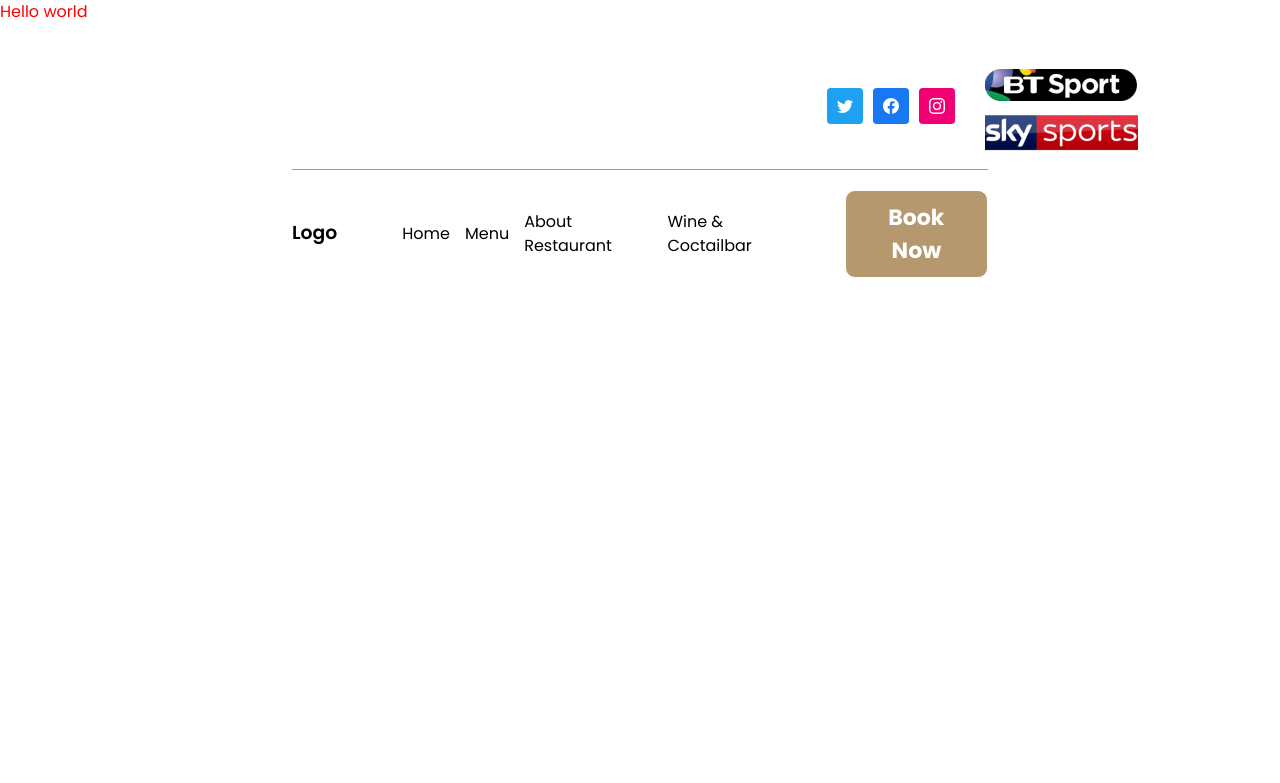
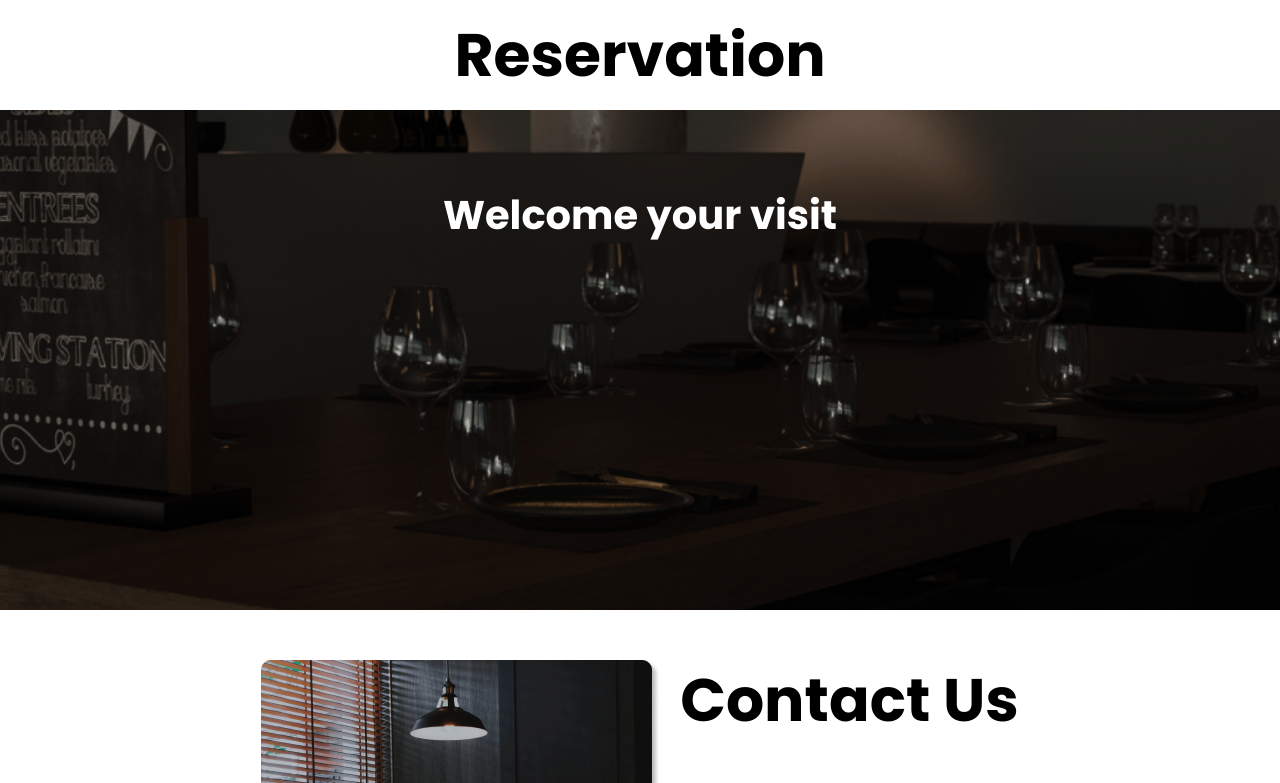
Before and after one commit to MahdiHasan943/next.js-new-restraurent-website, a Next.js app: page / in a window 1280 px wide. Shown: the part 4697-5480 px from the top of the page. Before the commit the page ends 4985 px from the top, so only its background shows below. Built offline with nearby package versions, Linux system fonts and the light colour scheme.

Commit message:
basic setup of reservation&contact us component

```diff
--- /dev/null
+++ b/src/Components/ContactUs.js
@@ -0,0 +1,21 @@
+import React from 'react'
+
+const ContactUs = () => {
+  return (
+      <div className='py-[50px]'>
+          <div className="w-full md:w-[60%] mx-auto md:flex  justify-center  gap-8">
+
+          <div className=""> <img className='w-full h-full' src="./conTact.png" alt="" /></div>
+              <div className="">
+
+                  <h3 className="dark:text-white text-black text-[40px]   sm:text-[60px] md:leading-[80px] font-bold">
+                      Contact Us
+                      </h3>
+
+          </div>
+         </div>
+    </div>
+  )
+}
+
+export default ContactUs
--- /dev/null
+++ b/src/Components/Reservation.js
@@ -0,0 +1,21 @@
+import React from 'react'
+
+const Reservation = () => {
+  return (
+      <div>
+
+          <h2 className="dark:text-white text-center text-black text-[40px]  py-6  sm:text-[60px] md:leading-[80px] font-bold">
+          Reservation
+          </h2>
+
+          <div className="ReservationBg">
+              <div className=" py-20 sm:px-20">
+                  <h4 className='text-white text-center text-[30px]  py-6  sm:text-[40px] md:leading-[80px] font-bold'>Welcome your visit</h4>
+
+              </div>
+        </div>
+    </div>
+  )
+}
+
+export default Reservation
--- a/src/pages/index.js
+++ b/src/pages/index.js
@@ -5,6 +5,8 @@ import { useTheme } from "next-themes";
 import "../styles/Home.module.css";
 import HomePageMenu from "@/Components/HomePageMenu";
 import Chef from "@/Components/Chef";
+import Reservation from "@/Components/Reservation";
+import ContactUs from "@/Components/ContactUs";
 export default function Home() {
   const { systemTheme, theme, setTheme } = useTheme();
   const [mounted, setMounted] = useState(false);
@@ -90,9 +92,12 @@ export default function Home() {
         </div>
         </div>
       {/* 5 */}
-      <div className="">
-        <h2 className="text-[red]">Hello world</h2>
-      </div>
+
+      <Reservation></Reservation>
+      {/* 6 */}
+      <ContactUs></ContactUs>
+
+
     </>
   );
 }
--- a/src/styles/globals.css
+++ b/src/styles/globals.css
@@ -71,6 +71,16 @@ a {
 }
 /* About Us e*/
 
+/*  ReservationBg*/
+.ReservationBg{
+  background-image: url(../../public/Reservation.png);
+  background-position: center;
+  background-repeat: no-repeat;
+  background-size: cover;
+  height: 500px;
+  width: 100vw;
+}
+/* ReservationBg */
 /* slide */
 
 .swiper {
```
Also changed, not shown: public/Reservation.png (added), public/conTact.png (added).
